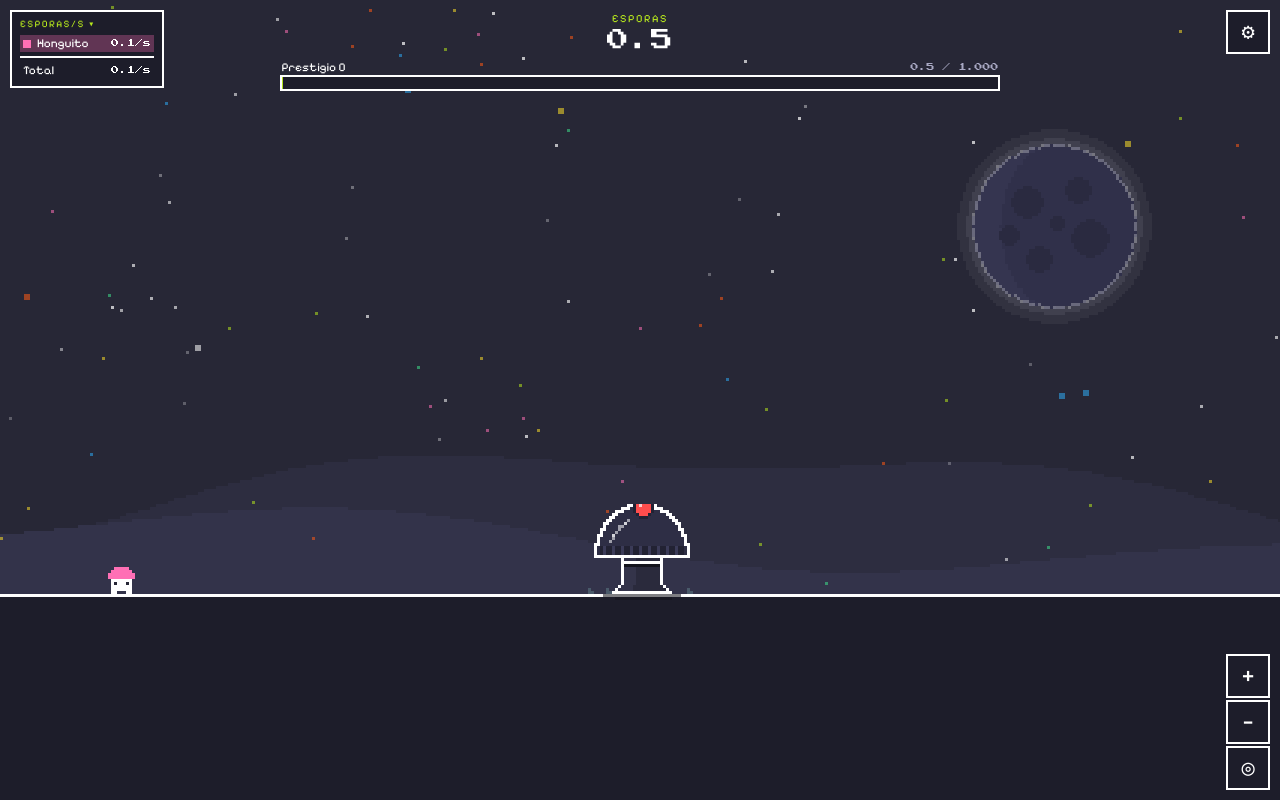
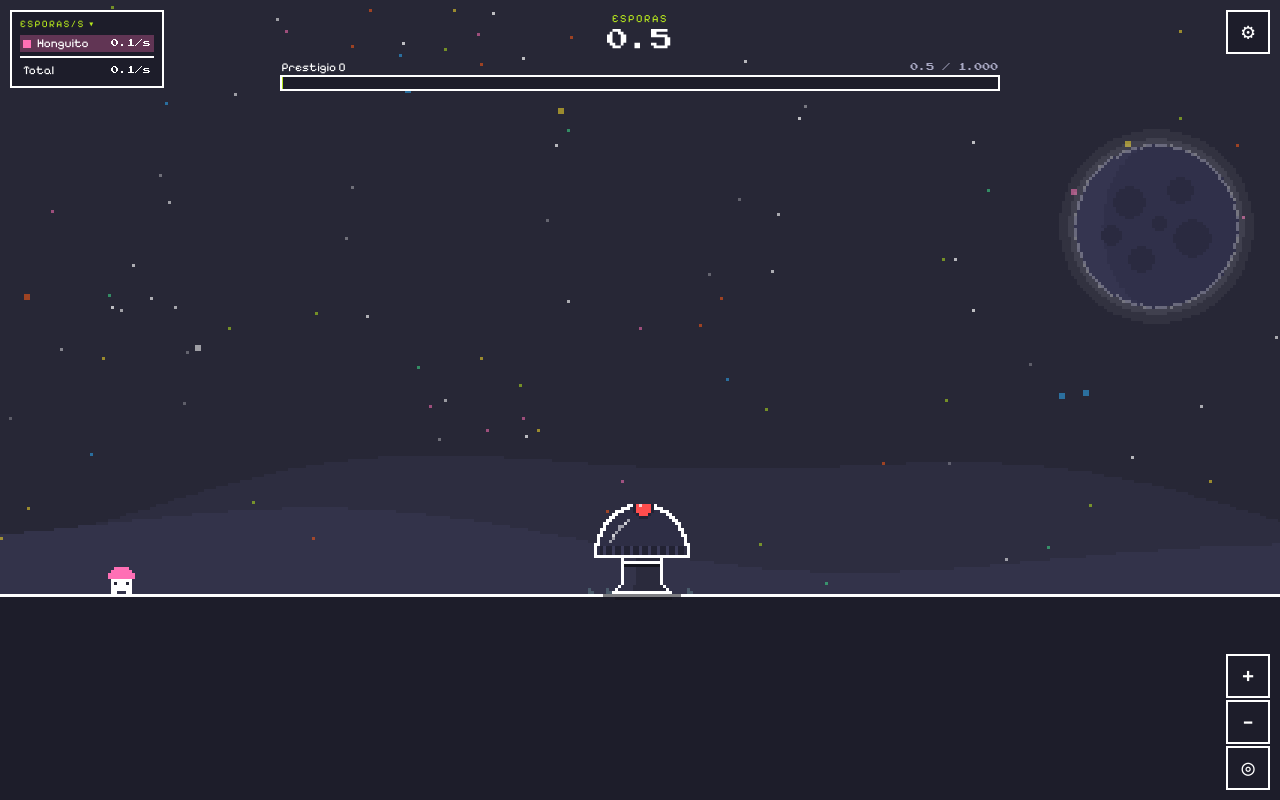
Before and after one commit to guardvalker/hongolandia, a plain HTML site: page index.html in a window 1280 px wide. Drawn offline with Linux system fonts and the light colour scheme.

Commit message:
v0.22.2: luna mas a la derecha para que no la tape el madre
Co-Authored-By: Claude Sonnet 5.5 <noreply@anthropic.com>

```diff
--- a/index.html
+++ b/index.html
@@ -50,7 +50,7 @@
     <div id="hoja-cuerpo"></div>
   </section>
 
-  <script>window.APP_VERSION = "0.22.1";</script>
+  <script>window.APP_VERSION = "0.22.2";</script>
   <script src="vendor/break_eternity.min.js"></script>
   <script type="module" src="js/main.js"></script>
 </body>
--- a/js/changelog.js
+++ b/js/changelog.js
@@ -1,4 +1,11 @@
 export const CHANGELOG = [
+  {
+    v: "0.22.2",
+    fecha: "2026-10-04",
+    cambios: [
+      "La luna se movió más a la derecha para que el hongo madre no la tape.",
+    ],
+  },
   {
     v: "0.22.1",
     fecha: "2026-10-04",
--- a/js/scene.js
+++ b/js/scene.js
@@ -656,7 +656,7 @@ export function crearEscena(canvas, opciones = {}) {
     // siempre en el cielo: a un 28% de la altura de la pantalla y del mismo tamaño en pantalla con
     // cualquier zoom; horizontalmente queda fija en el mundo
     const r = Math.max(18, Math.round(Math.min(Wc0, Hc0) * 0.1 * (S0 / S)));
-    return { r, x: Math.round(C0 + Wc0 * 0.32), y: Math.round(Hc * 0.28) };
+    return { r, x: Math.round(C0 + Wc0 * 0.4), y: Math.round(Hc * 0.28) };
   }
   // posición de la plataforma: bajo el sombrero, del lado contrario a la rama hongo
   function padCohete() {
--- a/sw.js
+++ b/sw.js
@@ -1,4 +1,4 @@
-const CACHE = "hongolandia-v35";
+const CACHE = "hongolandia-v36";
 const ASSETS = [
   "./", "./index.html", "./style.css", "./manifest.json", "./vendor/break_eternity.min.js",
   "./js/main.js", "./js/decimal.js", "./js/format.js", "./js/data.js", "./js/state.js",
```
